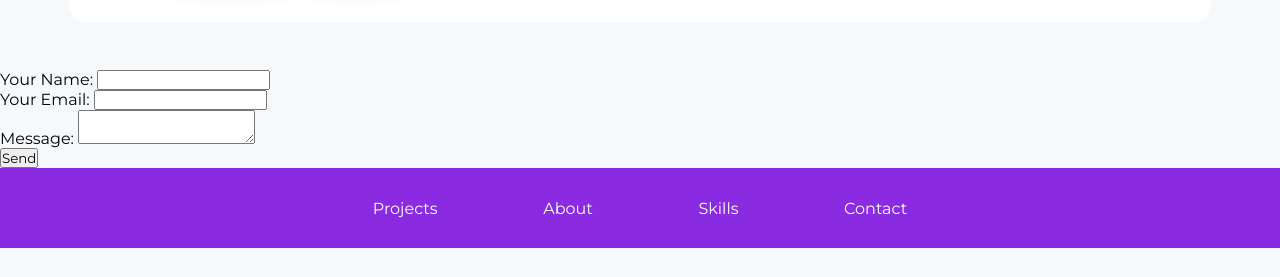
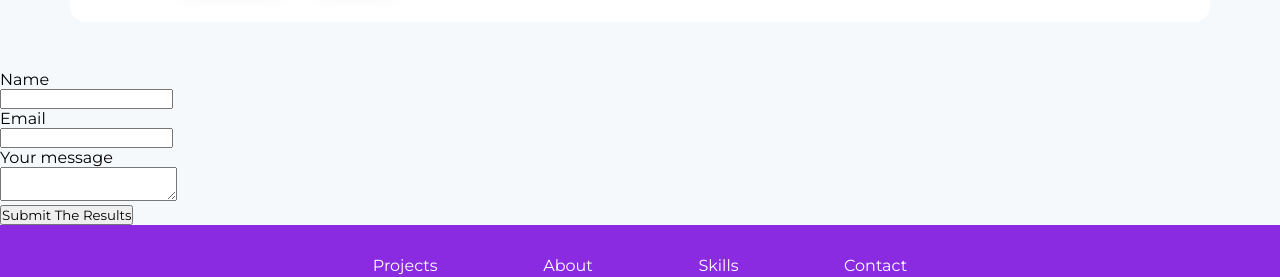
Before and after one commit to EmanuelTejada032/portcolio, a React (Create React App) app: page / in a window 1280 px wide. Shown: the part 4018-4295 px from the top of the page. Before the commit the page ends 4266 px from the top, so only its background shows below. Built offline with nearby package versions, Linux system fonts and the light colour scheme.

Commit message:
Modify form

```diff
--- a/src/components/Form/Form.js
+++ b/src/components/Form/Form.js
@@ -3,20 +3,39 @@
 const Form = () => {
     return (
         <>
-                <form name="contact" method="POST" data-netlify="true">
-                    <p>
-                        <label>Your Name: <input type="text" name="name" /></label>
-                    </p>
-                    <p>
-                        <label>Your Email: <input type="email" name="email" /></label>
-                    </p>
-                    <p>
-                        <label>Message: <textarea name="message"></textarea></label>
-                    </p>
-                    <p>
-                        <button type="submit">Send</button>
-                    </p>
-                </form>
+                <form
+      name="contact v1"
+      method="post"
+      data-netlify="true"
+      onSubmit="submit"
+      data-netlify-honeypot="bot-field"
+    >
+      <input type="hidden" name="form-name" value="contact v1" />
+
+      <div hidden>
+        <input name="bot-field" />
+      </div>
+
+      <div>
+        <label>Name<br />
+            <input type="text" name="first-name" />
+        </label>
+      </div>
+
+      <div>
+        <label htmlFor="email" >Email</label><br />
+        <input id="email" type="email" name="email" />
+      </div>
+
+      <div>
+        <label>Your message<br />
+          <textarea name="comments"></textarea>
+        </label>
+      </div>
+
+      <button type="submit">Submit The Results</button>
+
+    </form>
         </>
     )
 }
```
